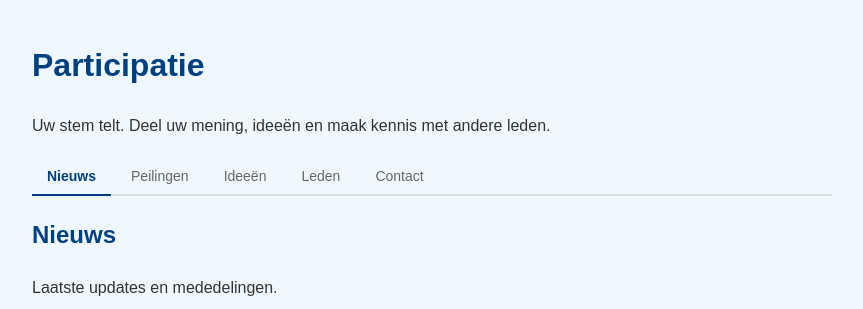
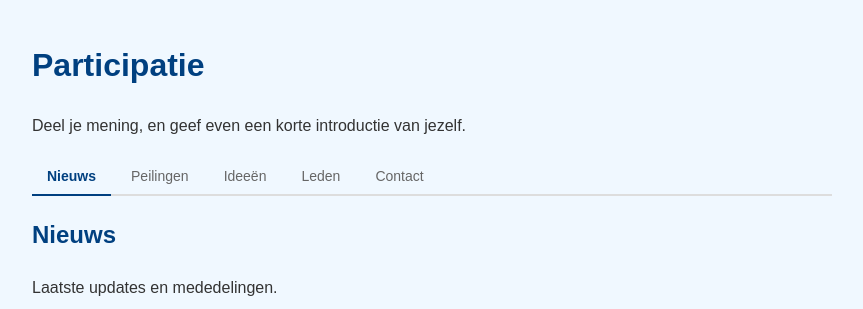
Before and after one commit to Klikblitser/VBBSKW, a Jekyll site: the page built from participatie.html, in a window 1280 px wide. Shown: the top 309 px of the page, without its empty margins (208-1071 px from the left). Built offline with Jekyll 4.4.1, drawn with Linux system fonts in a browser that asks for light colours.

Commit message:
partipagina

```diff
--- a/participatie.html
+++ b/participatie.html
@@ -436,7 +436,7 @@
 <body>
 
   <h1>Participatie</h1>
-  <p>Uw stem telt. Deel uw mening, ideeën en maak kennis met andere leden.</p>
+  <p>Deel je mening, en geef even een korte introductie van jezelf.</p>
 
   <div class="tabs">
     <div class="tab-nav">
```
